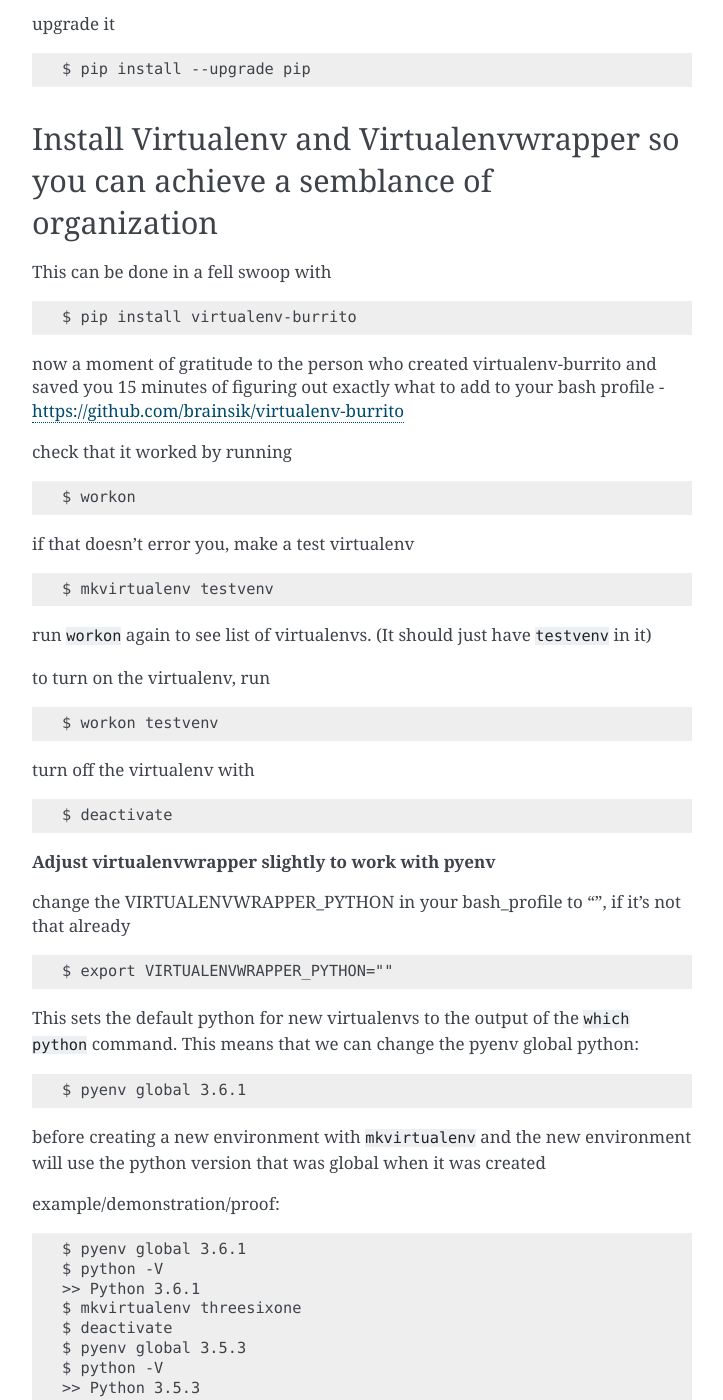
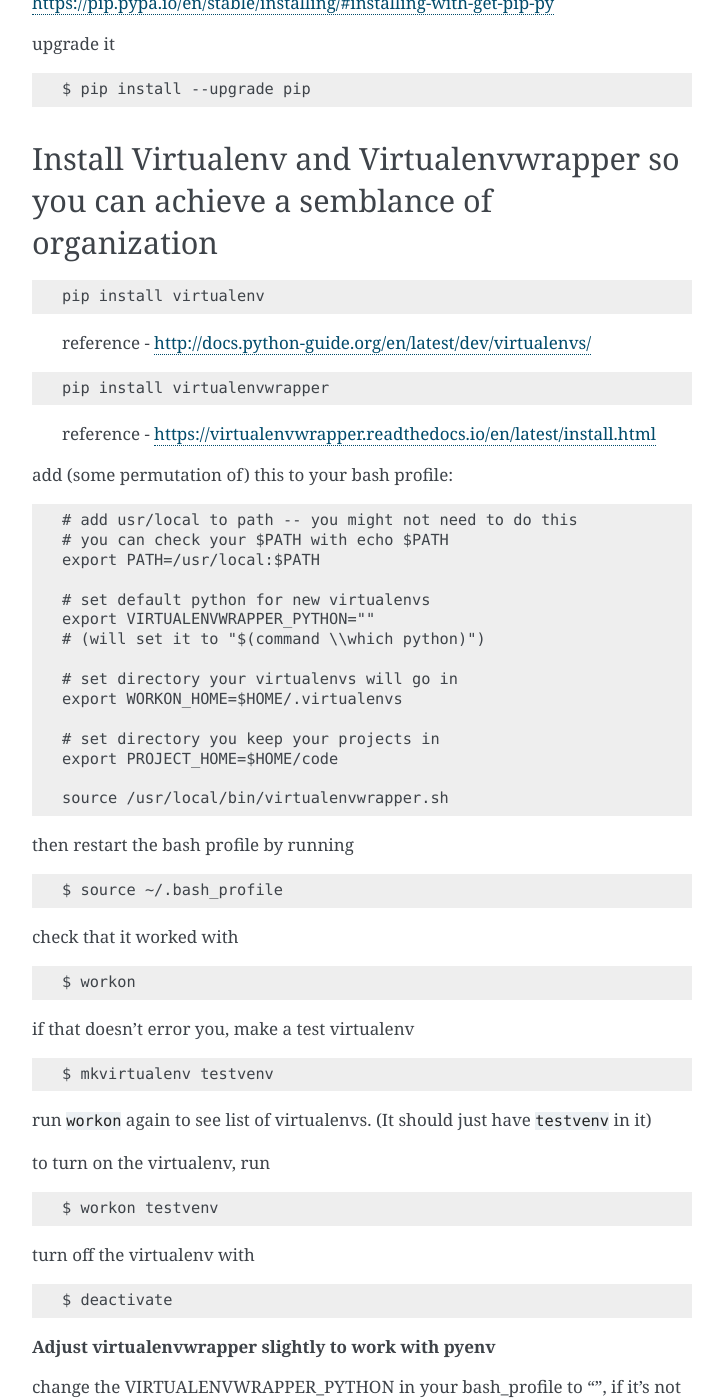
Before and after one commit to elanorigby/devbook, a Sphinx documentation site: the page built from source/python_env_mac.rst, in a window 1280 px wide and 1400 px high, scrolled down 1803 px. Shown: the whole window, without its empty margins (388-1111 px from the left). Built offline with Sphinx 7.4.7, drawn with Linux system fonts in a browser that asks for light colours; pages that are not in the unit, such as notebooks, are missing from menus; some of the changed text lies outside the part shown.

Commit message:
removed virtualenv-burrito recommendation

```diff
--- a/source/python_env_mac.rst
+++ b/source/python_env_mac.rst
@@ -49,6 +49,7 @@ refresh
 install the python version(s) you want.
 ::
 
+    $ pyenv install 2.7.13
     $ pyenv install 3.5.3
     $ pyenv install 3.6.1
 
@@ -85,17 +86,45 @@ upgrade it
 
 Install Virtualenv and Virtualenvwrapper so you can achieve a semblance of organization
 ---------------------------------------------------------------------------------------
-
-This can be done in a fell swoop with
 ::
 
-    $ pip install virtualenv-burrito
+    pip install virtualenv
 
-now a moment of gratitude to the person who created virtualenv-burrito
-and saved you 15 minutes of figuring out exactly what to add to your
-bash profile - https://github.com/brainsik/virtualenv-burrito
+..
 
-check that it worked by running
+    reference - http://docs.python-guide.org/en/latest/dev/virtualenvs/
+::
+
+    pip install virtualenvwrapper
+
+..
+
+    reference - https://virtualenvwrapper.readthedocs.io/en/latest/install.html
+
+add (some permutation of) this to your bash profile::
+
+    # add usr/local to path -- you might not need to do this
+    # you can check your $PATH with echo $PATH
+    export PATH=/usr/local:$PATH
+
+    # set default python for new virtualenvs
+    export VIRTUALENVWRAPPER_PYTHON=""
+    # (will set it to "$(command \\which python)")
+
+    # set directory your virtualenvs will go in
+    export WORKON_HOME=$HOME/.virtualenvs
+
+    # set directory you keep your projects in
+    export PROJECT_HOME=$HOME/code
+
+    source /usr/local/bin/virtualenvwrapper.sh
+
+
+then restart the bash profile by running
+::
+    $ source ~/.bash_profile
+
+check that it worked with
 ::
 
     $ workon
```
